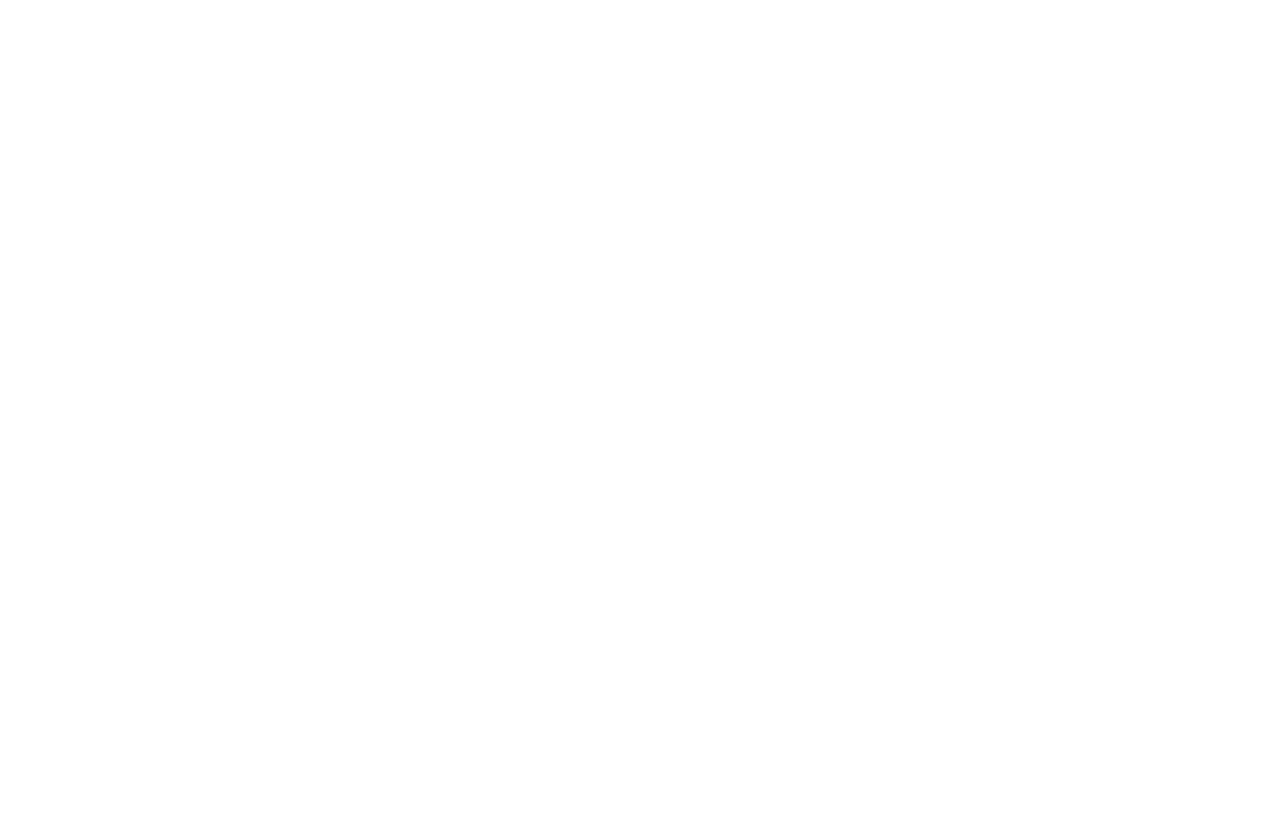
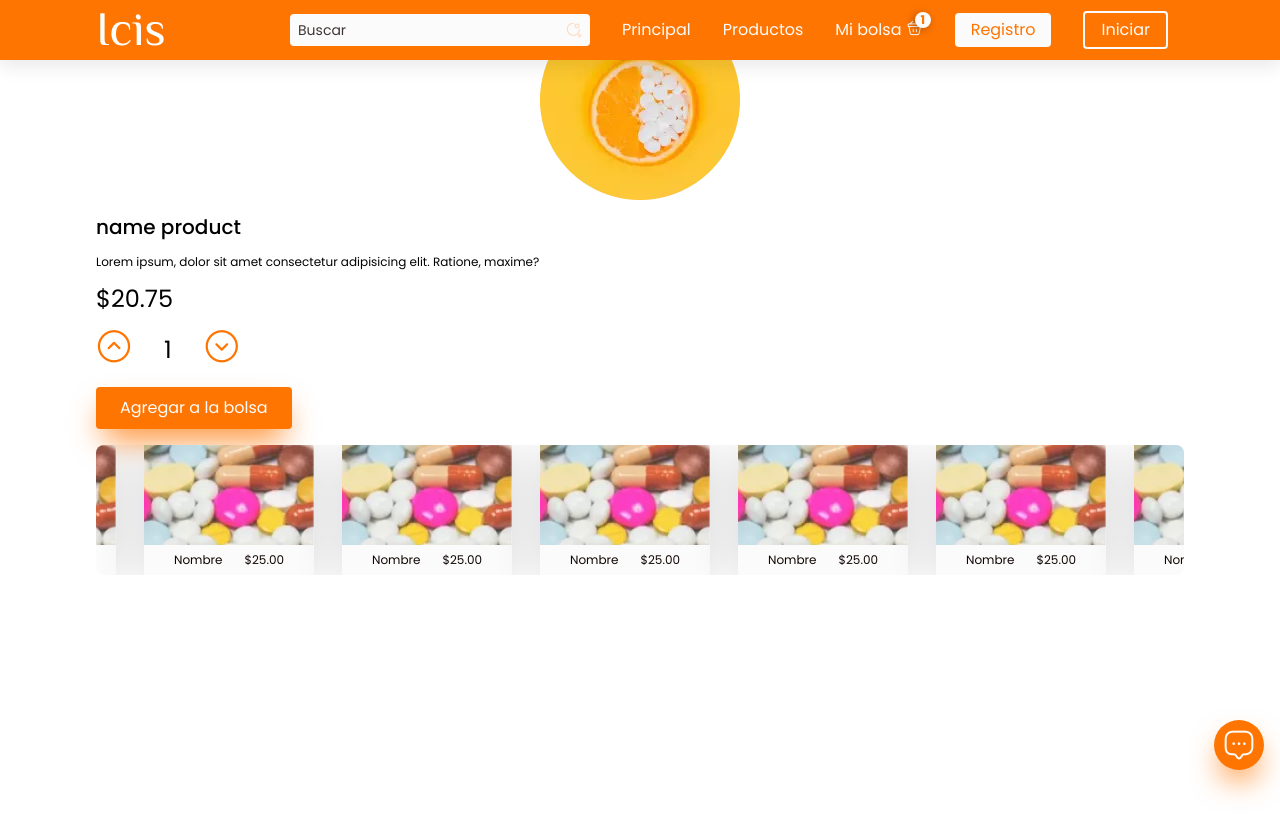
Before and after one commit to ItsMeLeonardo/project-ciclo-VI, a plain HTML site: page views/user/delail-product.html in a window 1280 px wide. Before the commit the page ends 800 px from the top, so only its background shows below. Drawn offline with Linux system fonts and the light colour scheme.

Commit message:
view mobile  details

```diff
--- a/views/user/delail-product.html
+++ b/views/user/delail-product.html
@@ -0,0 +1,170 @@
+<!DOCTYPE html>
+<html lang="es">
+<head>
+  <meta charset="UTF-8">
+  <meta http-equiv="X-UA-Compatible" content="IE=edge">
+  <meta name="viewport" content="width=device-width, initial-scale=1.0">
+
+  <!-- ========== default styles and icons ========== -->
+  <link rel="stylesheet" href="../../styles/normalize.css">
+  <link rel="stylesheet" href="../../styles/overall-styles.css">
+  <link rel="stylesheet" href="../../styles/style-icon.css">
+  <link rel="stylesheet" href="../../styles/swiper-bundle.min.css">
+
+  <!-- ========== styles for view user ========== -->
+  <link rel="stylesheet" href="styles/style.css">
+  <!-- ========== styles only this page ========== -->
+  <link rel="stylesheet" href="styles/details.css">
+  <title>Principal</title>
+</head>
+<body>
+  <!-- ========== navbar ========== -->
+  <header class="header">
+    <nav class="nav container">
+      <a href="#" class="nav__logo logo logo--white">Icis</a>
+      <div class="nav__menu" id="nav__menu">
+        <ul class="nav__list grid">
+          <!-- items nav -->
+          <li class="nav__item">
+            <a href="#" class="nav__link"><i class="isax isax-home nav__icon"></i>Principal</a>
+          </li>
+          <li class="nav__item">
+            <a href="#" class="nav__link">
+              <i class="isax isax-shop nav__icon"></i>Productos</a>
+          </li>
+          <li class="nav__item">
+            <a href="#" class="nav__link nav__bag">
+              Mi bolsa
+              <div class="nav__bag-content">
+                <i class="isax isax-bag"></i>
+                <!-- Items of shopping cart -->
+                <span class="nav__bag-item">1</span>
+              </div>
+            </a>
+          </li>
+          <!-- searching -->
+          <li class="nav__item nav__search">
+            <div class="search">
+              <!-- <label class="search__label" for="search">Buscar</label> -->
+              <input type="text" name="search" id="search" class="search__input" placeholder="Buscar">
+              <i class="isax isax-search-favorite search__icon"></i>
+            </div>
+          </li>
+          <!-- ======== first view of users buttons of login ======== -->
+          <li class="nav__item">
+            <a href="register.html" class="nav__link btn btn-white">Registro</a>
+          </li>
+          <li class="nav__item">
+            <a href="login.html" class="nav__link btn btn-white-outline">Iniciar</a>
+          </li>
+          <!-- ======== this view,when the user starts a session ======== -->
+          <!-- <li class="nav__item">
+            <a href="#" class="nav__link btn btn-white">
+              <i class="isax isax-profile-circle nav__profile-icon"></i>
+              Mi Perfil
+            </a>
+          </li> -->
+        </ul>
+        <i class="isax isax-close-circle nav__close" id="nav__close"></i>
+      </div>
+      <div class="nav__btn">
+        <div class="nav__toggle" id="nav__toggle">
+          <i class="isax isax-arrow-circle-up"></i>
+        </div>
+      </div>
+    </nav>
+  </header>
+  <!-- ========== details ========== -->
+  <section class="detail section">
+    <div class="detail__box">
+      <img src="assets/img/detail-product.webp" alt="paracetamol" class="detail__img">
+    </div>
+    <div class="detail__data">
+      <h1 class="detail__name">name product</h1>
+      <p class="detail__description">Lorem ipsum, dolor sit amet consectetur adipisicing elit. Ratione, maxime?</p>
+      <p class="detail__price">$<span id="current-price">20.75</span></p>
+      <div class="detail__quantity">
+        <span class="detail__quantity-btn detail__up" id="detail-up">
+          <i class="isax isax-arrow-circle-up"></i>
+        </span>
+        <span class="detail__quantity-text" id="current-quantity">1</span>
+        <span class="detail__quantity-btn detail__down" id="detail-down">
+          <i class="isax isax-arrow-circle-down"></i>
+        </span>
+      </div>
+      <a href="" class="detail__btn btn btn-primary">Agregar a la bolsa</a>
+    </div>
+    <div class="detail__products swiper-container carousel">
+      <div class="swiper-wrapper">
+        <!-- Related products -->
+        <a href="#" class="detail__product swiper-slide">
+          <img src="assets/img/img-category.webp" alt="Categoria" class="detail__product-img">
+          <div class="detail__product-data">
+            <span class="detail__product-name">Nombre</span>
+            <span class="detail__product-price">$25.00</span>
+          </div>
+        </a>
+        <!-- Related products -->
+        <div class="detail__product swiper-slide">
+          <img src="assets/img/img-category.webp" alt="Categoria" class="detail__product-img">
+          <div class="detail__product-data">
+            <span class="detail__product-name">Nombre</span>
+            <span class="detail__product-price">$25.00</span>
+          </div>
+        </div>
+        <!-- Related products -->
+        <div class="detail__product swiper-slide">
+          <img src="assets/img/img-category.webp" alt="Categoria" class="detail__product-img">
+          <div class="detail__product-data">
+            <span class="detail__product-name">Nombre</span>
+            <span class="detail__product-price">$25.00</span>
+          </div>
+        </div>
+        <!-- Related products -->
+        <div class="detail__product swiper-slide">
+          <img src="assets/img/img-category.webp" alt="Categoria" class="detail__product-img">
+          <div class="detail__product-data">
+            <span class="detail__product-name">Nombre</span>
+            <span class="detail__product-price">$25.00</span>
+          </div>
+        </div>
+      </div>
+      <!-- navigation of swiper  -->
+    </div>
+  </section>
+
+  <!-- ========== Chat ========== -->
+  <div class="btn__show-chat" id="chat__show">
+    <i class="isax isax-message btn-icon "></i>
+  </div>
+  <section class="chat" id="chat">
+    <div class="chat__header">
+      <h2 class="chat__title">Enviar un mensaje ;D</h2>
+      <div class="chat__close" id="chat__close">
+        <i class="isax isax-close-square btn-icon"></i>
+      </div>
+    </div>
+    <div class="chat__body">
+      <ul class="chat__messages" id="chat-box">
+        <li class="chat__box chat__message--response" id="message-response">
+           <span class="chat__message">Hi...</span>
+        </li>
+        <li class="chat__box chat__message--request" id="message-request">
+          <span class="chat__message">Hello ;D</span>
+        </li>
+      </ul>
+    </div>
+    <form class="chat__footer" id="chat__form">
+      <input type="text" id="chat-writer" class="chat__writer" placeholder="Escribe aquí">
+      <button class="chat__send btn btn-primary" id="send-message">
+        <i class="isax isax-send-2"></i>Enviar
+      </button>
+    </form>
+  </section>
+  <!-- ========== Import scripts for animations ========== -->
+  <script src="../../js/swiper-bundle.js"></script>
+  <script src="js/animations.js"></script>
+  <!-- ========== JS only for this file ========== -->
+  <script src="js/detail.js"></script>
+</body>
+</html>
--- /dev/null
+++ b/views/user/js/detail.js
@@ -0,0 +1,19 @@
+const detailUp = document.querySelector('#detail-up'),
+  detailDown = document.querySelector('#detail-down'),
+  currentQuantity = document.querySelector('#current-quantity'),
+  currentPrice = document.querySelector('#current-price');
+
+  let price = Number(currentPrice.textContent);
+  let quantity = Number(currentQuantity.textContent);
+detailDown.addEventListener('click', () => {
+  if (quantity > 1) {
+    quantity -= 1;
+    currentQuantity.textContent = quantity;
+    currentPrice.textContent = price * quantity;
+  }
+});
+detailUp.addEventListener('click', () => {
+  quantity += 1.0
+  currentQuantity.textContent = quantity;
+  currentPrice.textContent = price * quantity;
+})
--- /dev/null
+++ b/views/user/styles/details.css
@@ -0,0 +1,83 @@
+.detail {
+  width: 100vw;
+  height: calc(100vh + 100px);
+  display: flex;
+  flex-flow: column nowrap;
+  gap: 1rem;
+}
+.detail__box {
+  width: 100%;
+  display: flex;
+  justify-content: center;
+}
+.detail__data {
+  width: 100%;
+  display: flex;
+  flex-flow: column nowrap;
+  gap: 1rem;
+}
+.detail__name {
+  font-size: var(--subtitle);
+  font-weight: 500;
+}
+.detail__description {
+  font-size: var(--small-text);
+}
+.detail__quantity {
+  display: flex;
+  align-items: center;
+  gap: 2rem;
+}
+.detail__price {
+  font-size: var(--small-title);
+}
+.detail__quantity-btn {
+  font-size: var(--big-title);
+  color: var(--color-primary);
+  cursor: pointer;
+  transition: transform .4s ease-in-out;
+}
+.detail__quantity-btn:hover {
+  transform: translateY(-2px);
+}
+.detail__quantity-text {
+  font-size: var(--small-title);
+}
+.detail__btn {
+  align-self: start;
+  padding: .75rem 1.5rem;
+  box-shadow: var(--shadow-bottom-orange);
+}
+.detail__products {
+  width: 100%;
+  height: 130px;
+  max-height: 150px;
+  border-radius: .5rem;
+  overflow: hidden;
+}
+.detail__product {
+  max-width: 170px;
+  position: relative;
+  box-shadow: 0 4px 3rem 0 rgba(6, 1, 31, 0.16);
+  transition: transform .4s ease-in-out;
+  color: var(--color-dark);
+}
+.detail__product:hover {
+  transform: translateY(-4px);
+}
+.detail__product-img {
+  width: 100%;
+  height: 100%;
+  object-fit: cover;
+}
+.detail__product-data {
+  position: absolute;
+  bottom: 0;
+  left: 0;
+  width: 100%;
+  background: var(--color-light);
+  padding: .5rem;
+  font-size: var(--small-text);
+  display: flex;
+  justify-content: space-evenly;
+}
```
Also changed, not shown: views/user/store.html (+78 -29 lines).
